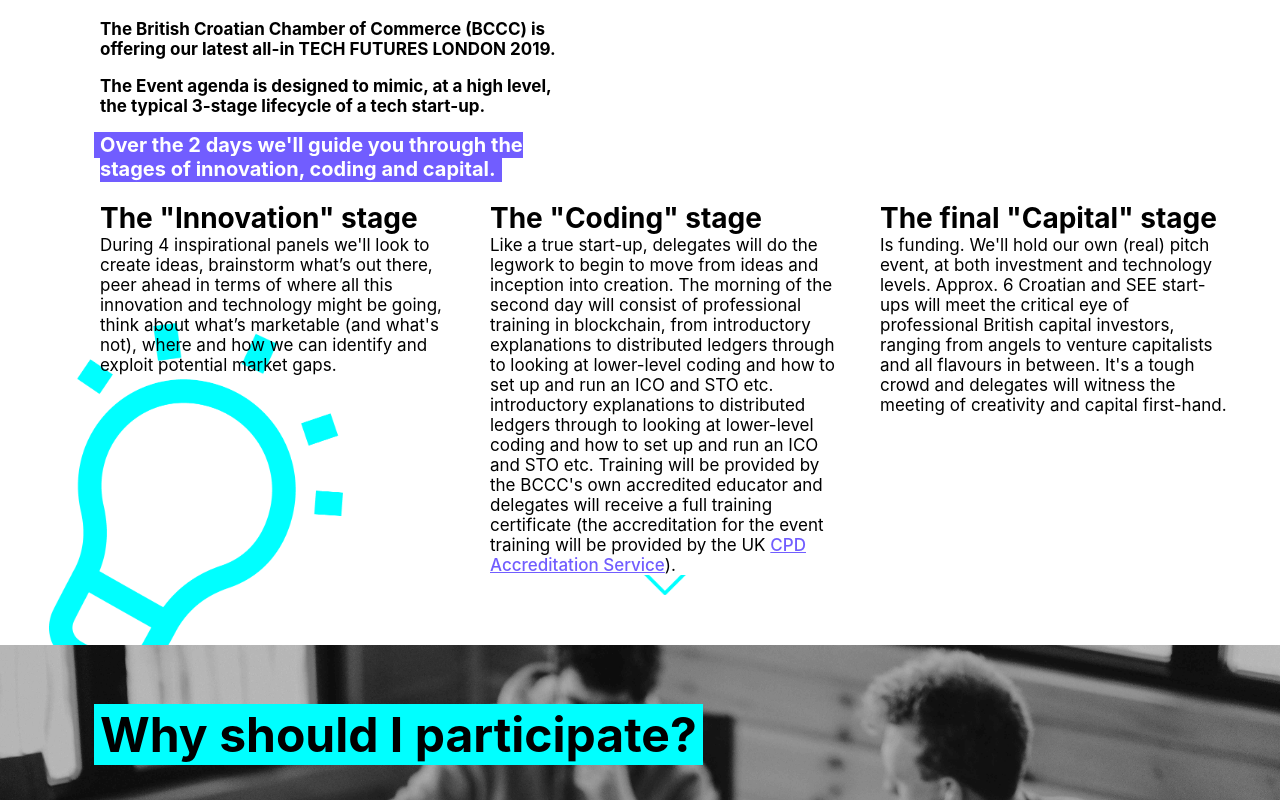
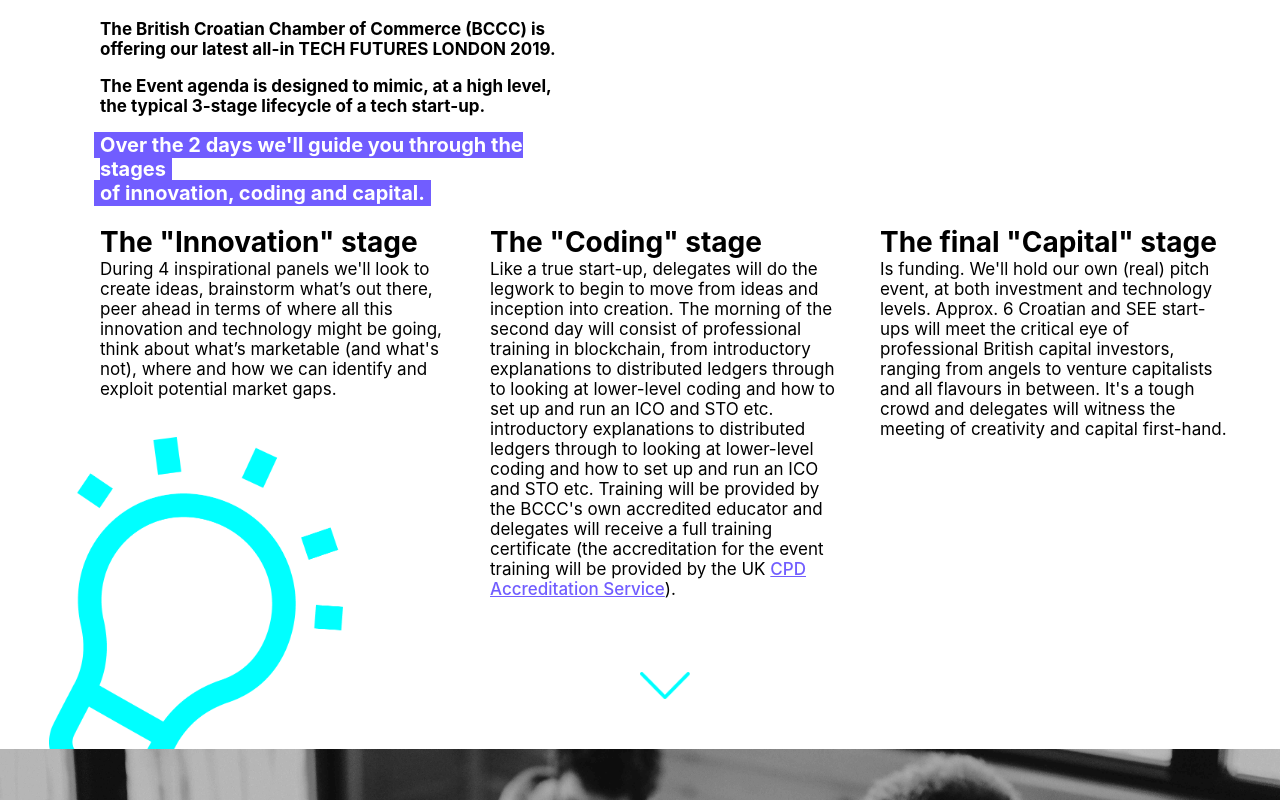
Before and after one commit to jcatalaamat/croatia-see-meets-uk, a React (Create React App) app: page / in a window 1280 px wide. Shown: the part 740-1540 px from the top of the page. Built offline with nearby package versions, Linux system fonts and the light colour scheme.

Commit message:
more styles

```diff
--- a/src/App.scss
+++ b/src/App.scss
@@ -87,6 +87,9 @@
    height: 70px;
    &-second {
     height: 20px;
+    @media only screen and (min-width: 768px) {
+      height: 100px;
+    }
    }
    &-third {
     height: 80px;
@@ -563,6 +566,7 @@
   flex-direction: row;
   align-items: center;
   justify-content: space-around;
+  text-decoration: underline;
   @media only screen and (min-width: 768px) {
     width: 350px;
     justify-content: space-between;
--- a/src/components/AboutTheEvent.jsx
+++ b/src/components/AboutTheEvent.jsx
@@ -21,7 +21,8 @@
           </b>
         </p>
       </div>
-      <PurpleLine spacing text="Over the 2 days we'll guide you through the stages of innovation, coding and capital." />
+      <PurpleLine text="Over the 2 days we'll guide you through the stages" />
+      <PurpleLine spacing text="of innovation, coding and capital." />
     </div>
     <div className="stage__container">
       <div className="stage">
```
